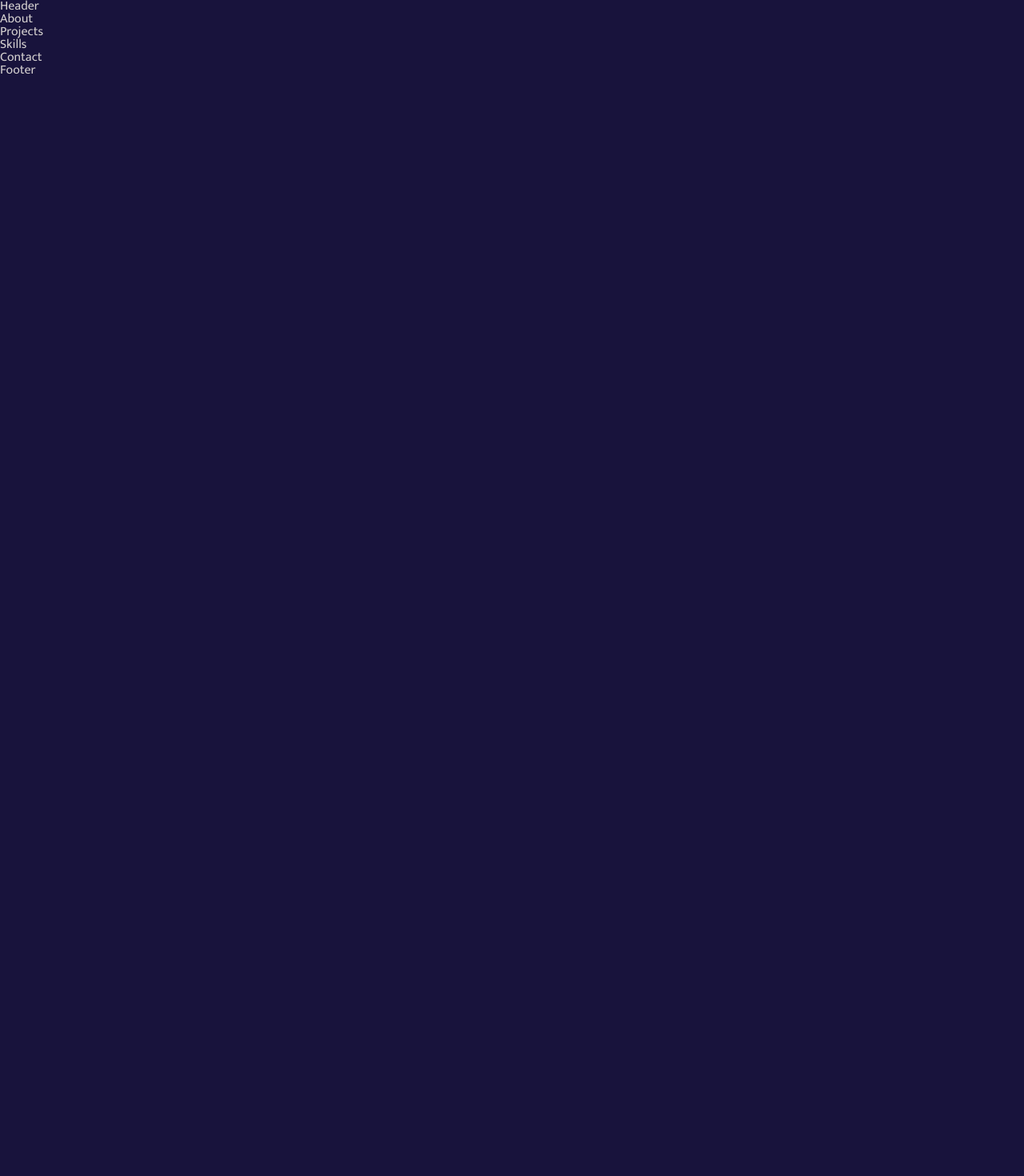
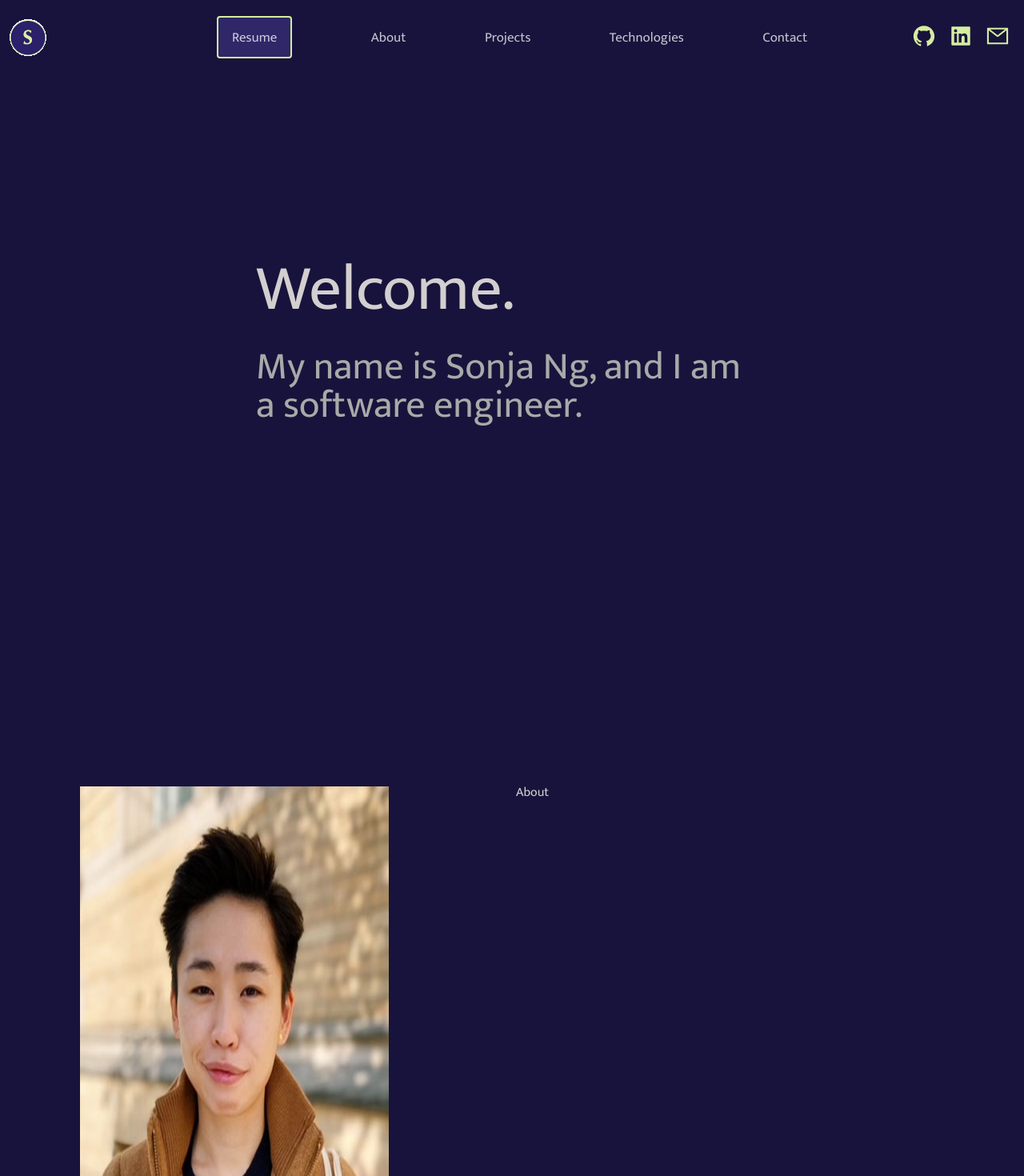
Before and after one commit to sonja-ng/portfolio-site, a Next.js app: page / in a window 1280 px wide. Shown: the top 1470 px of the page at 80% size. Before the commit the page ends 800 px from the top, so only its background shows below. Built offline with nearby package versions, Linux system fonts and the light colour scheme; a web font is replaced by a local one.

Commit message:
Finish splash page

```diff
--- a/components/About/About.js
+++ b/components/About/About.js
@@ -1,8 +1,18 @@
 import React from 'react'
+import Image from 'next/image'
+import Portrait from '../../public/portrait.jpg'
+import { Section, Div1, Div2 } from './AboutStyles'
 
 const About = () => {
     return (
-        <h1>About</h1>
+        <Section id="about">
+            <Div1>
+                <Image src={Portrait} />
+            </Div1>
+            <Div2>
+                <h1>About</h1>
+            </Div2>
+        </Section>
     )
 }
 
--- /dev/null
+++ b/components/About/AboutStyles.js
@@ -0,0 +1,51 @@
+import styled from 'styled-components';
+
+export const Section = styled.section`
+  display: grid;
+  grid-template-columns: repeat(2, 1fr);
+  grid-template-rows: 1fr;
+  grid-column-gap: 1rem;
+  padding: 10rem;
+  min-height: 100vh;
+  max-width: 100vw;
+
+  @media ${(props) => props.theme.breakpoints.sm} {
+    padding: 2em;
+  }
+`;
+export const Div1 = styled.div`
+  grid-area: 1 / 1 / 1 / 1;
+  display: flex;
+  flex-direction: row;
+  align-content: center;
+  margin-bottom: 2em;
+  @media ${(props) => props.theme.breakpoints.sm} {
+    grid-area: 1 / 1 / 2 / 3;
+  }
+`;
+
+export const Div2 = styled.div`
+  grid-area: 1 / 2 / 1 / 2;
+  display: flex;
+  flex-direction: row;
+  align-content: center;
+  margin-bottom: 2em;
+  @media ${(props) => props.theme.breakpoints.sm} {
+    grid-area: 1 / 1 / 2 / 3;
+  }
+`;
+
+export const H1 = styled.h1`
+    font-size: 5em;
+    @media ${(props) => props.theme.breakpoints.sm} {
+        font-size: 3em;
+      }
+`;
+
+export const H2 = styled.h2`
+    font-size: 3em;
+    color: #a9a9a9;
+    @media ${(props) => props.theme.breakpoints.sm} {
+        font-size: 2em;
+      }
+`;
--- a/components/Header/Header.js
+++ b/components/Header/Header.js
@@ -1,13 +1,58 @@
-import React from 'react'
+import Link from 'next/link';
+import React from 'react';
+import { AiFillGithub, AiOutlineMail, AiFillLinkedin } from 'react-icons/ai';
+import Logo from '../../public/logo.png'
+import { Container, Div1, Div2, Div3, NavLink, SocialIcons, StyledButton } from './HeaderStyles';
+import Image from 'next/image';
 
-const Header = () => {
-    return (
-        <nav>
-            <ul>
-                <li><h1>Header</h1></li>
-            </ul>
-        </nav>
-    )
-}
+const Header = () =>  (
+  <Container>
+    <Div1>
+      <Link href="/">
+        <a style={{ display: 'flex', alignItems: 'center', color:"white" }}>
+          <Image src={Logo} alt="logo" />
+        </a>
+      </Link>
+    </Div1>
+    <Div2>
+        <li>
+        <Link href="#contact">
+          <StyledButton>Resume</StyledButton>
+        </Link>
+      </li>
+      <li>
+        <Link href="#about">
+          <NavLink>About</NavLink>
+        </Link>
+      </li>
+      <li>
+        <Link href="#projects">
+          <NavLink>Projects</NavLink>
+        </Link>
+      </li>
+      <li>
+        <Link href="#skills">
+          <NavLink>Technologies</NavLink>
+        </Link>
+      </li>
+      <li>
+        <Link href="#contact">
+          <NavLink>Contact</NavLink>
+        </Link>
+        </li>
+    </Div2>
+      <Div3>
+        <SocialIcons href="https://google.com">
+          <AiFillGithub size="3rem" />
+        </SocialIcons>
+        <SocialIcons href="https://google.com">
+          <AiFillLinkedin size="3rem" />
+        </SocialIcons>
+        <SocialIcons href="https://google.com">
+          <AiOutlineMail size="3rem"/>
+        </SocialIcons>
+      </Div3>
+    </Container>
+);
 
 export default Header;
--- /dev/null
+++ b/components/Header/HeaderStyles.js
@@ -0,0 +1,99 @@
+import styled from 'styled-components';
+
+export const Container = styled.nav`
+  display: grid;
+  position: sticky;
+  top: 0;
+  grid-template-columns: repeat(6, 1fr);
+  grid-template-rows: 1fr;
+  grid-column-gap: 1rem;
+  padding: 1rem;
+  padding-top: 2rem;
+  background-color: #18133c;
+  @media ${(props) => props.theme.breakpoints.sm} {
+    display: grid;
+    grid-template-columns: repeat(4, 1fr);
+    grid-template-rows: repeat(2, 60px);
+    grid-column-gap: 0.5rem;
+    grid-row-gap: 0.5rem;
+  }
+`;
+export const Div1 = styled.div`
+  grid-area: 1 / 1 / 1 / 2;
+  display: flex;
+  flex-direction: row;
+  align-content: center;
+  @media ${(props) => props.theme.breakpoints.sm} {
+    grid-area: 1 / 1 / 2 / 3;
+  }
+`;
+export const Div2 = styled.div`
+  grid-area: 1 / 2 / 2 / 6;
+  display: flex;
+  justify-content: space-around;
+  align-items: center;
+  @media ${(props) => props.theme.breakpoints.sm} {
+    grid-area: 2 / 2 / 3 / 5;
+  }
+`;
+export const Div3 = styled.div`
+  grid-area: 1 / 6 / 1 / 6;
+  display: flex;
+  justify-content: flex-end;
+  align-items: center;
+  @media ${(props) => props.theme.breakpoints.sm} {
+    align-items: center;
+    grid-area: 1 / 4 / 2 / 6;
+  }
+`;
+
+// Navigation Links
+export const NavLink = styled.a`
+  font-size: 1.7rem;
+  line-height: 32px;
+  color: rgba(255, 255, 255, 0.75);
+  text-decoration-thickness: 1em;
+  transition: 0.4s ease;
+  &:hover {
+    color: #fff;
+    opacity: 1;
+    cursor: pointer;
+  }
+  @media ${(props) => props.theme.breakpoints.sm} {
+    padding: 0.5rem;
+  }
+`;
+
+export const StyledButton = styled.button`
+  font-size: 1.7rem;
+  line-height: 32px;
+  border: 2px solid hsl(78deg 68% 78%);
+  background-color: #2f2768;
+  color: rgba(255, 255, 255, 0.75);
+  transition: 0.4s ease;
+  border-radius: 4px;
+  padding: .5em 1em .5em 1em;
+  &:hover {
+    color: #fff;
+    border: 2px solid #868686;
+    background-color: #23226a;
+    opacity: 1;
+    cursor: pointer;
+  }
+  @media ${(props) => props.theme.breakpoints.sm} {
+    padding: 0.5rem;
+  }
+`;
+// Social Icons
+
+export const SocialIcons = styled.a`
+transition: 0.3s ease;
+color: hsl(78deg 68% 78%);
+border-radius: 50px;
+  padding: 8px;
+&:hover {
+    background-color: #212d45;
+    transform: scale(1.1);
+    cursor: pointer;
+  }
+`
--- /dev/null
+++ b/components/Hero/Hero.js
@@ -0,0 +1,20 @@
+import React from 'react'
+import { Container, Div1, H1, H2 } from './HeroStyles';
+
+const Hero = () => {
+    return (
+        <Container>
+            <Div1>
+                <H1>
+                    Welcome.
+                </H1>
+            </Div1>
+            <H2>
+                My name is Sonja Ng, and I am a software engineer.
+            </H2>
+
+        </Container>
+    )
+}
+
+export default Hero;
--- /dev/null
+++ b/components/Hero/HeroStyles.js
@@ -0,0 +1,35 @@
+import styled from 'styled-components';
+
+export const Container = styled.section`
+  padding: 15em 20em;
+  min-height: 100vh;
+  max-width: 100vw;
+
+  @media ${(props) => props.theme.breakpoints.sm} {
+    padding: 2em;
+  }
+`;
+export const Div1 = styled.div`
+  display: flex;
+  flex-direction: row;
+  align-content: center;
+  margin-bottom: 2em;
+  @media ${(props) => props.theme.breakpoints.sm} {
+    grid-area: 1 / 1 / 2 / 3;
+  }
+`;
+
+export const H1 = styled.h1`
+    font-size: 5em;
+    @media ${(props) => props.theme.breakpoints.sm} {
+        font-size: 3em;
+      }
+`;
+
+export const H2 = styled.h2`
+    font-size: 3em;
+    color: #a9a9a9;
+    @media ${(props) => props.theme.breakpoints.sm} {
+        font-size: 2em;
+      }
+`;
--- a/pages/index.js
+++ b/pages/index.js
@@ -3,10 +3,12 @@ import About from '../components/About/About'
 import Projects from '../components/Projects/Projects'
 import Skills from '../components/Skills/Skills'
 import Contact from '../components/Contact/Contact'
+import Hero from '../components/Hero/Hero'
 
 export default function Home() {
   return (
     <Layout >
+      <Hero />
       <About />
       <Projects />
       <Skills />
--- a/styles/globals.js
+++ b/styles/globals.js
@@ -14,7 +14,7 @@ const GlobalStyles = createGlobalStyle`
     height: 100%;
   }
   body {
-    font-family: ${props => props.theme.fonts.main};
+    font-family: ${props => props.theme.fonts.title};
     font-size: 1.6rem;
     background: ${props => props.theme.colors.background1};
     color: ${props => props.theme.colors.primary1};
```
Also changed, not shown: public/logo.png (added), public/portrait.jpg (added).
